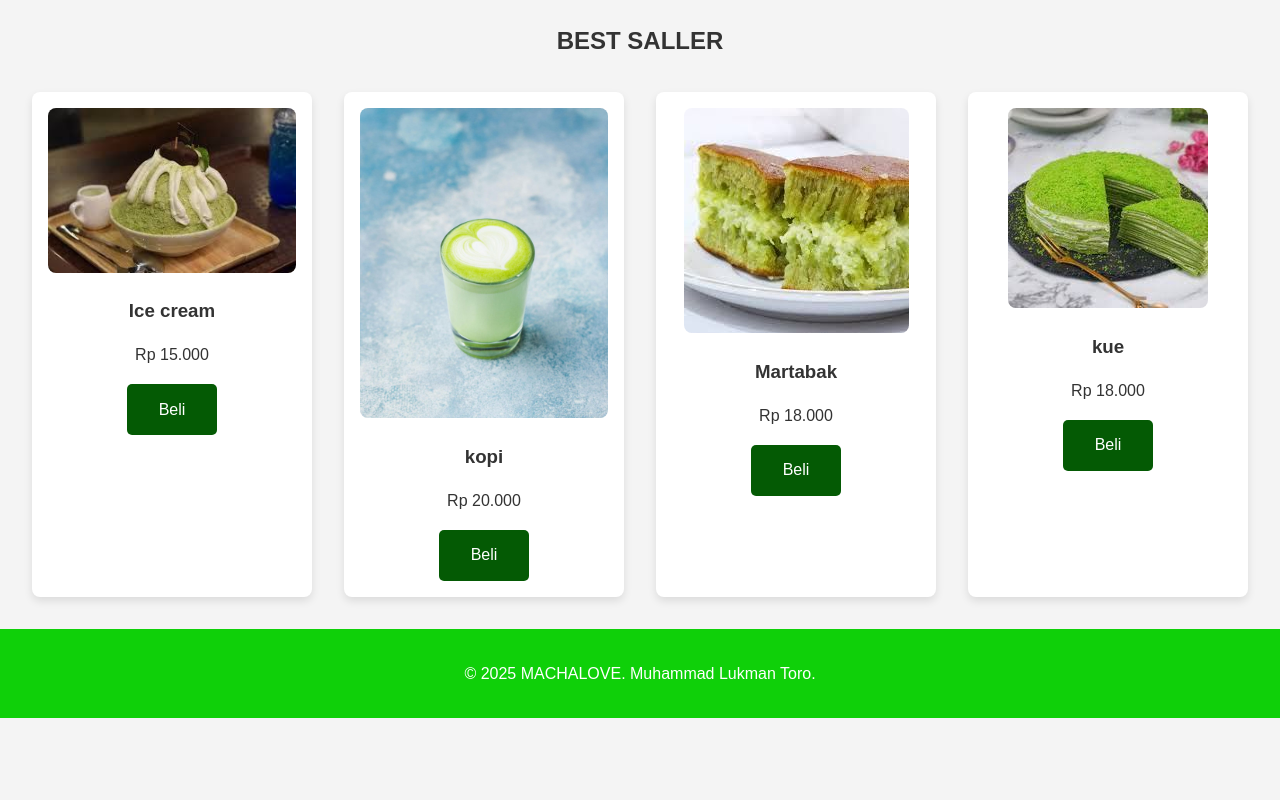
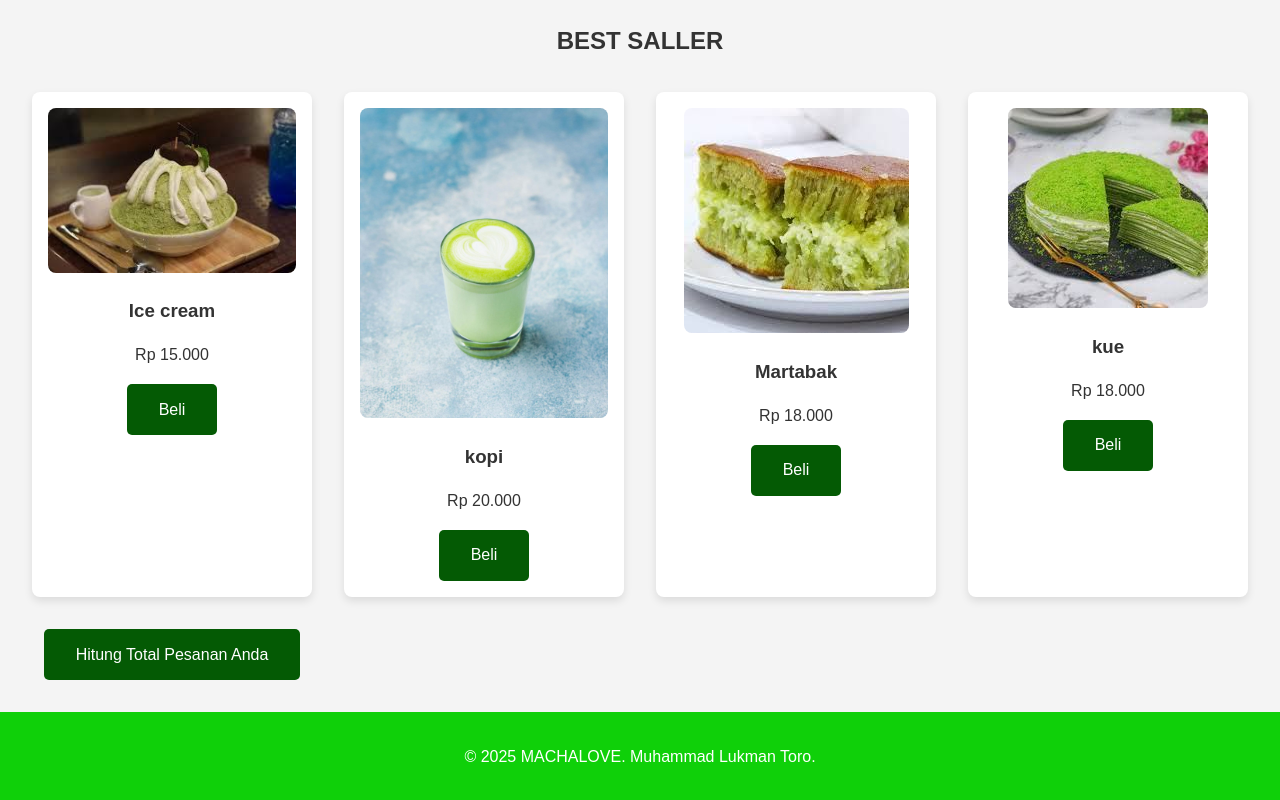
Before and after one commit to Lukman677/machalove-2, a plain HTML site: page index.html in a window 1280 px wide. Shown: the part 479-1279 px from the top of the page. Before the commit the page ends 1197 px from the top, so only its background shows below. Drawn offline with Linux system fonts and the light colour scheme.

Commit message:
Update index.html

```diff
--- a/index.html
+++ b/index.html
@@ -172,6 +172,10 @@ footer {
                     <a href="pesan.html" class="btn">Beli</a>
                 </div>
 
+                 <div>
+                     <a href="kalkulatorr.html" class="btn">Hitung Total Pesanan Anda</a>
+                </div>
+
             </div>
         </section>
     </main>
```
